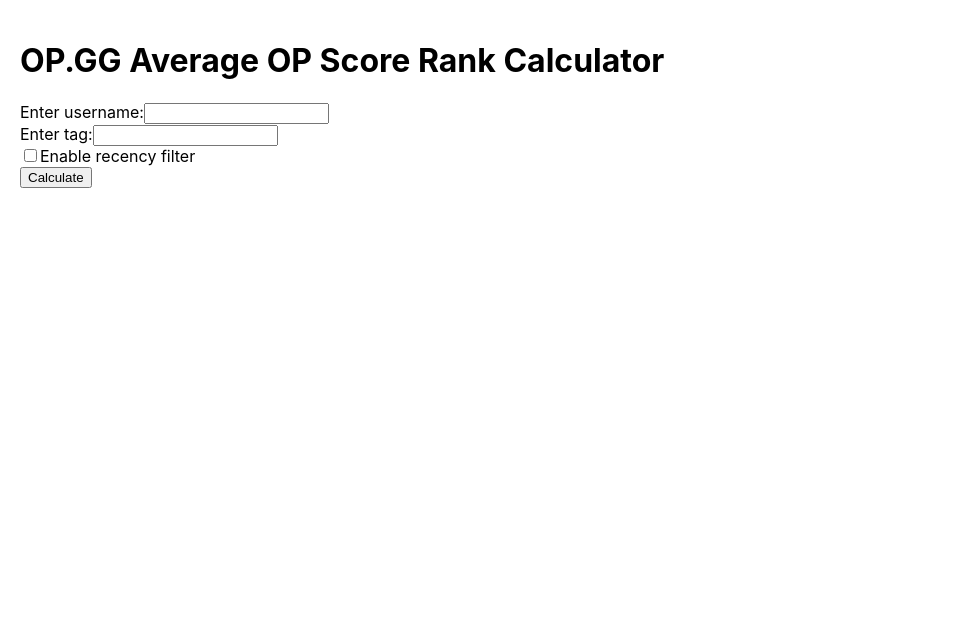
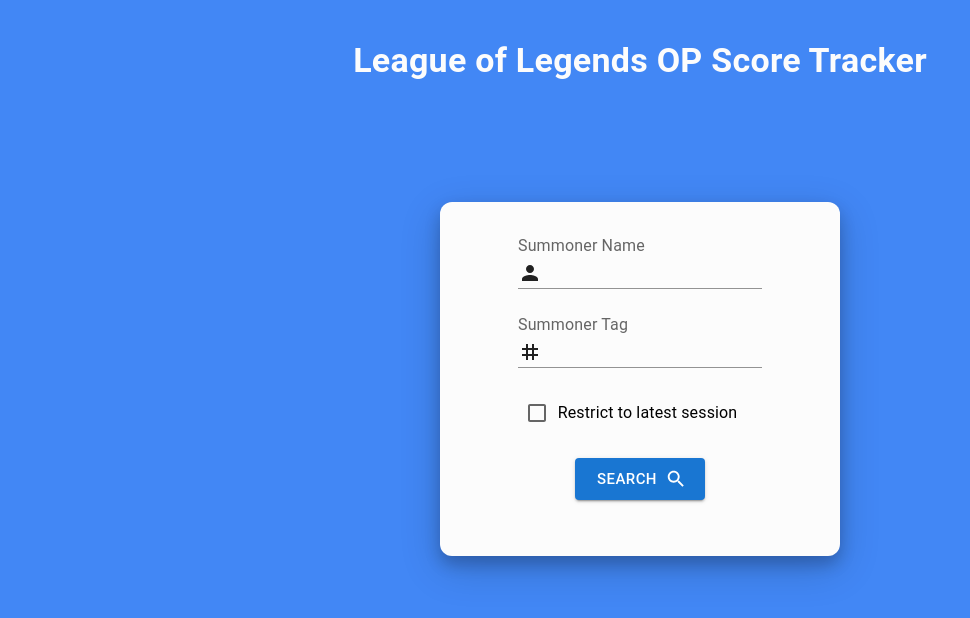
Before and after one commit to Orqoi/op-score-tracker, a React (Create React App) app: page / in a window 1280 px wide. Shown: the top 618 px of the page, without its empty margins (0-970 px from the left). Built offline with nearby package versions, Linux system fonts and the light colour scheme.

Commit message:
feat: update user interface

```diff
--- a/package.json
+++ b/package.json
@@ -3,6 +3,10 @@
   "version": "0.1.0",
   "private": true,
   "dependencies": {
+    "@emotion/react": "^11.11.4",
+    "@emotion/styled": "^11.11.5",
+    "@mui/icons-material": "^5.15.19",
+    "@mui/material": "^5.15.19",
     "@testing-library/jest-dom": "^5.17.0",
     "@testing-library/react": "^13.4.0",
     "@testing-library/user-event": "^13.5.0",
--- a/src/App.js
+++ b/src/App.js
@@ -1,93 +1,47 @@
 import React, { useState } from 'react';
-import axios from 'axios';
+import { getData } from './utils';
+import { Input, Typography, InputLabel, Button, Box, Checkbox, FormControlLabel } from '@mui/material';
+import SearchIcon from '@mui/icons-material/Search';
+import PersonIcon from '@mui/icons-material/Person';
+import TagIcon from '@mui/icons-material/Tag';
+
 
 function App() {
     const [username, setUsername] = useState('');
     const [tag, setTag] = useState('');
     const [recencyFilter, setRecencyFilter] = useState(false);
     const [result, setResult] = useState('');
+    const [loading, setLoading] = useState(false);
 
-    const handleSubmit = async () => {
-      try {
-          const summonerResponse = await axios.get(`/summoner/${username}/${tag}`);
-          const { summonerId } = summonerResponse.data;
-
-          await axios.post(`/summoner/${summonerId}/renewal`);
-
-          const matchHistoryResponse = await axios.get(`/matches/${summonerId}`);
-          const games = matchHistoryResponse.data;
-
-          const sgt = new Date().getTimezoneOffset() * 60000;
-          const now = new Date(Date.now() - sgt).toISOString().split('T')[0];
-
-          let filteredGames = games;
-
-          if (recencyFilter) {
-              const latestSession = [];
-              let sessionStartTime = null;
-
-              for (const game of games) {
-                  const parsedDatetime = new Date(game.created_at);
-                  if (!sessionStartTime) {
-                      sessionStartTime = parsedDatetime;
-                      latestSession.push(game);
-                  } else if (parsedDatetime - sessionStartTime <= 3 * 60 * 60 * 1000) {
-                      latestSession.push(game);
-                  } else {
-                      break;
-                  }
-              }
-
-              filteredGames = latestSession;
-          } else {
-              const today = new Date().toISOString().split('T')[0];
-              const yesterday = new Date(Date.now() - 86400000).toISOString().split('T')[0];
-              filteredGames = games.filter(game => {
-                  const gameDate = new Date(game.created_at).toISOString().split('T')[0];
-                  return gameDate === today || gameDate === yesterday;
-              });
-          }
-
-          if (filteredGames.length === 0) {
-              setResult('No games played today');
-              return;
-          }
-
-          const opScoreRanks = filteredGames.map(game =>
-              game.participants.find(p => p.summoner.summoner_id === summonerId)?.stats.op_score_rank
-          ).filter(rank => rank !== undefined);
-
-          if (opScoreRanks.length === 0) {
-              setResult('No OP Score Ranks found for the specified games');
-              return;
-          }
-
-          const averageOpScoreRank = (opScoreRanks.reduce((a, b) => a + b, 0) / opScoreRanks.length).toFixed(2);
-          setResult(`Average OP Score Rank for the filtered games: ${averageOpScoreRank}`);
-      } catch (error) {
-          setResult('Error: ' + (error.response?.data?.error || 'An error occurred'));
-      }
-  };
+    const handleSearch = async () => {
+      setLoading(true);
+      const data = await getData({username, tag, recencyFilter})
+      setLoading(false);
+      setResult(data)
+    }
 
 
     return (
-        <div style={{ padding: '20px' }}>
-            <h1>OP.GG Average OP Score Rank Calculator</h1>
-            <div>
-                <label>Enter username:</label>
-                <input type="text" value={username} onChange={e => setUsername(e.target.value)} />
-            </div>
-            <div>
-                <label>Enter tag:</label>
-                <input type="text" value={tag} onChange={e => setTag(e.target.value)} />
-            </div>
-            <div>
-                <input type="checkbox" checked={recencyFilter} onChange={e => setRecencyFilter(e.target.checked)} />
-                <label>Enable recency filter</label>
-            </div>
-            <button onClick={handleSubmit}>Calculate</button>
-            <div style={{ marginTop: '20px', color: 'red' }}>{result}</div>
-        </div>
+        <Box display="flex" width="100%" minHeight="100vh" flexDirection="column" alignItems="center" bgcolor="#4287f5">
+          <Typography align='center' mt={5} variant="h4" component="h1" color="#fcfcfc" fontWeight="bold">
+            League of Legends OP Score Tracker
+          </Typography>
+          <Box mt={15} borderRadius={3} bgcolor="#fcfcfc" display="flex" flexDirection="column" boxShadow="0 8px 16px 0 rgba(0, 0, 0, 0.2), 0 12px 40px 0 rgba(0, 0, 0, 0.19)" width={400} alignItems="center">
+            <Box pt={4} maxWidth={250}>
+              <InputLabel>Summoner Name</InputLabel>
+              <Input startAdornment={<PersonIcon/>} type='text' value={username} onChange={e => setUsername(e.target.value)}/>
+            </Box>
+            <Box pt={3} maxWidth={250}>
+              <InputLabel>Summoner Tag</InputLabel>
+              <Input type="text" value={tag} onChange={e => setTag(e.target.value)} startAdornment={<TagIcon/>}/>
+            </Box>
+            <Box pt={3} pb={3}>
+              <FormControlLabel label="Restrict to latest session" control={<Checkbox checked={recencyFilter} onChange={e => setRecencyFilter(e.target.checked)} />}/>
+            </Box>
+            <Button variant="contained" size="large" color="primary" onClick={handleSearch} endIcon={<SearchIcon />}>Search</Button>
+            <Typography pt={3} pb={4} color='red'>{loading ? 'Loading...' : result}</Typography>
+          </Box>
+        </Box>
     );
 }
 
--- /dev/null
+++ b/src/utils/index.js
@@ -0,0 +1,63 @@
+import axios from 'axios';
+
+export const getData = async ({username, tag, recencyFilter}) => {
+    try {
+        const summonerResponse = await axios.get(`/summoner/${username}/${tag}`);
+        const { summonerId } = summonerResponse.data;
+
+        await axios.post(`/summoner/${summonerId}/renewal`);
+
+        const matchHistoryResponse = await axios.get(`/matches/${summonerId}`);
+        const games = matchHistoryResponse.data;
+
+        const sgt = new Date().getTimezoneOffset() * 60000;
+        const now = new Date(Date.now() - sgt).toISOString().split('T')[0];
+
+        let filteredGames = games;
+
+        if (recencyFilter) {
+            const latestSession = [];
+            let sessionStartTime = null;
+
+            for (const game of games) {
+                const parsedDatetime = new Date(game.created_at);
+                if (!sessionStartTime) {
+                    sessionStartTime = parsedDatetime;
+                    latestSession.push(game);
+                } else if (parsedDatetime - sessionStartTime <= 3 * 60 * 60 * 1000) {
+                    latestSession.push(game);
+                } else {
+                    break;
+                }
+            }
+
+            filteredGames = latestSession;
+        } else {
+            const today = new Date().toISOString().split('T')[0];
+            const yesterday = new Date(Date.now() - 86400000).toISOString().split('T')[0];
+            filteredGames = games.filter(game => {
+                const gameDate = new Date(game.created_at).toISOString().split('T')[0];
+                return gameDate === today || gameDate === yesterday;
+            });
+        }
+
+        if (filteredGames.length === 0) {
+            return 'No games played today';
+        }
+
+        const opScoreRanks = filteredGames.map(game =>
+            game.participants.find(p => p.summoner.summoner_id === summonerId)?.stats.op_score_rank
+        ).filter(rank => rank !== undefined);
+
+        console.log(opScoreRanks);
+
+        if (opScoreRanks.length === 0) {
+            return 'No OP Score found for the specified games';
+        }
+
+        const averageOpScoreRank = (opScoreRanks.reduce((a, b) => a + b, 0) / opScoreRanks.length).toFixed(2);
+        return `Average OP Score for the filtered games: ${averageOpScoreRank}`;
+    } catch (error) {
+        return 'Error: ' + (error.response?.data?.error || 'An error occurred');
+    }
+};
```
Also changed, not shown: 1 other file (tests, documents, lock files or other folders).
